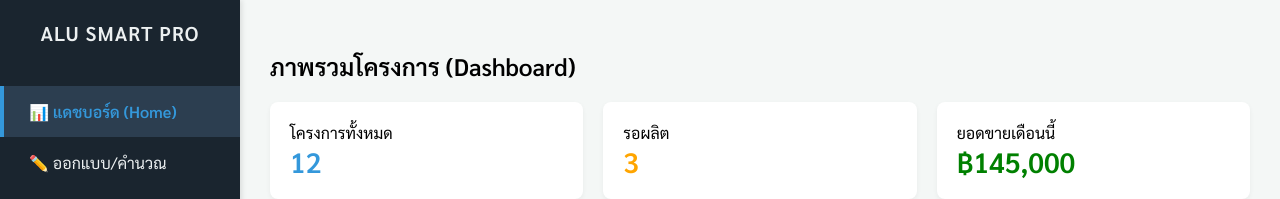
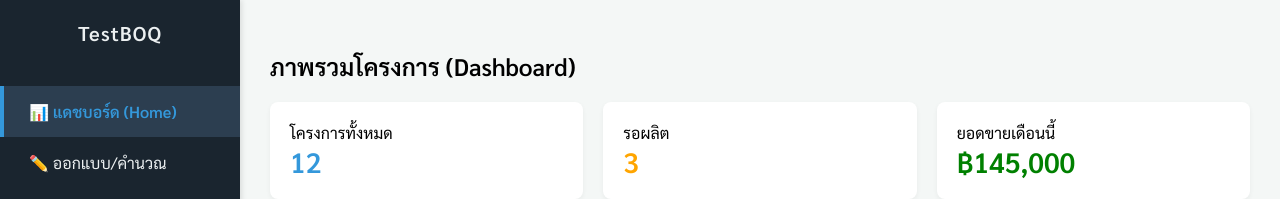
Before and after one commit to SklpNineN/TestBOQ, a plain HTML site: page index.html in a window 1280 px wide. Shown: the top 199 px of the page. Drawn offline with Linux system fonts and the light colour scheme.

Commit message:
index.html

```diff
--- a/index.html
+++ b/index.html
@@ -51,7 +51,7 @@
 <body>
 
     <div class="sidebar">
-        <div class="brand">ALU SMART PRO</div>
+        <div class="brand">TestBOQ</div>
         <div class="menu-item active" onclick="navTo('dashboard')">📊 แดชบอร์ด (Home)</div>
         <div class="menu-item" onclick="navTo('editor')">✏️ ออกแบบ/คำนวณ</div>
         <div class="menu-item" onclick="navTo('reports')">📄 รายงาน (Reports)</div>
```
